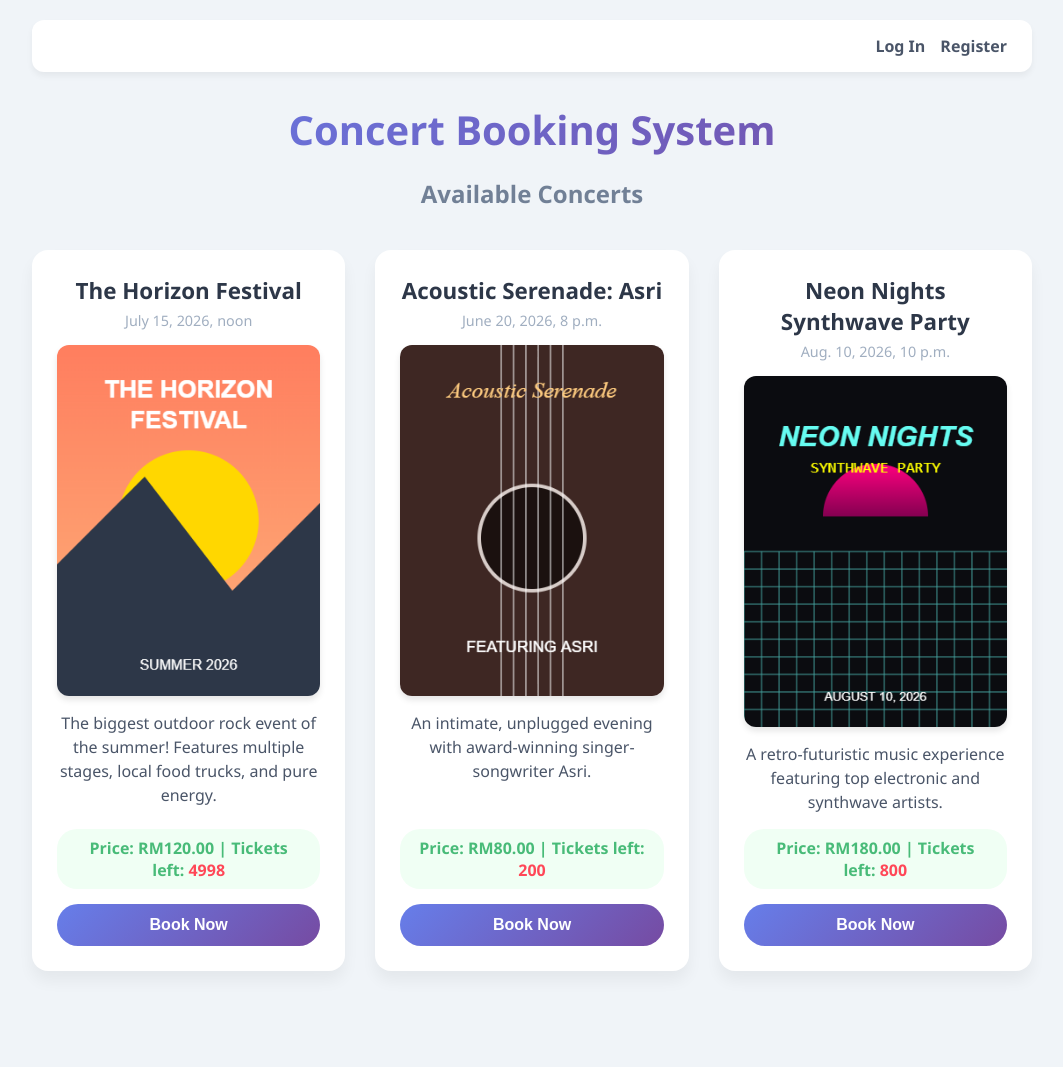
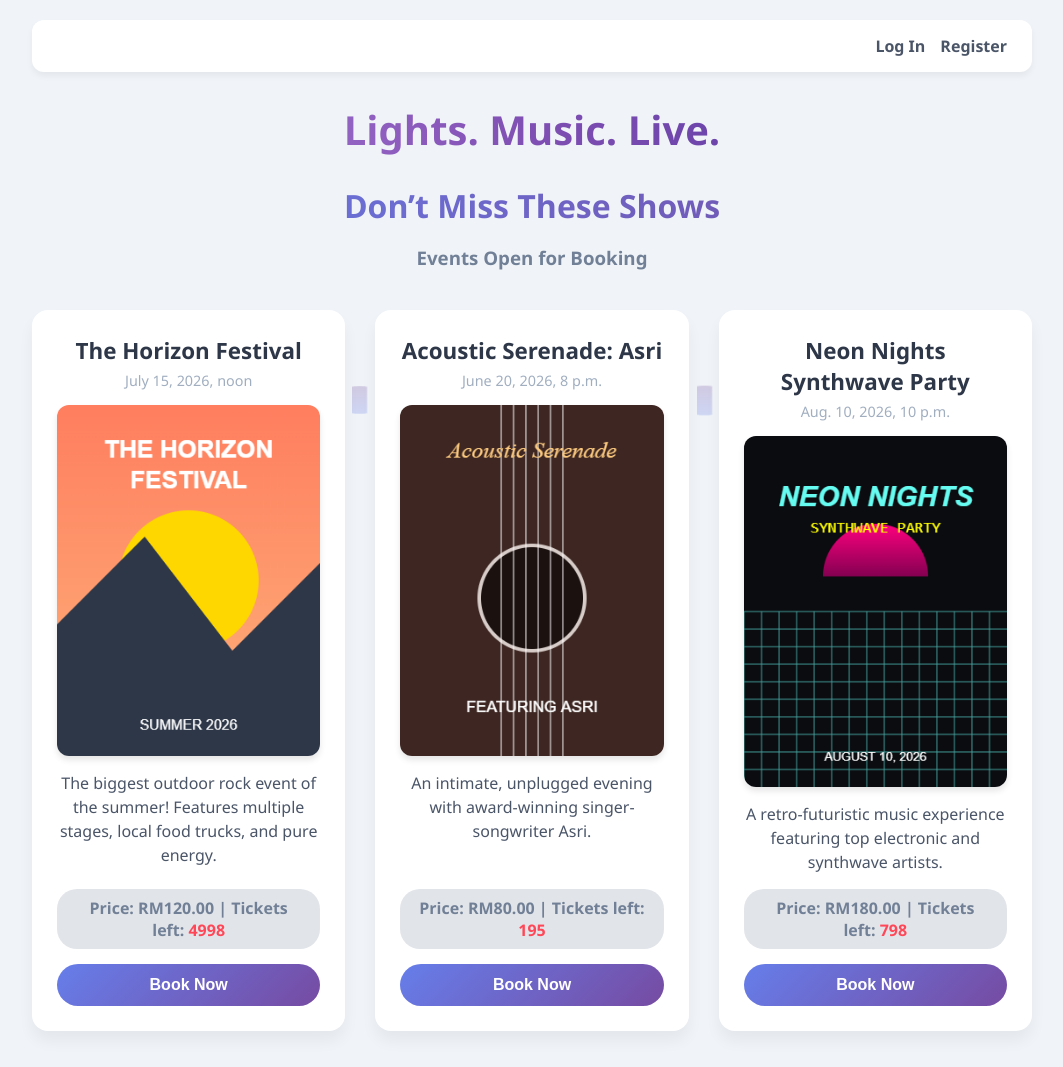
Before and after one commit to arffimrxn/concert_booking, a Django app: page / in a window 1280 px wide. Shown: the whole page, without its empty margins (108-1171 px from the left). Before the commit the page ends 971 px from the top, so only its background shows below. Run offline with Django 5.2, Linux system fonts and the light colour scheme; data comes from the database, SQL or seed files in the repository.

Commit message:
Update Backgroud

```diff
--- a/booking/models.py
+++ b/booking/models.py
@@ -36,7 +36,7 @@
 class Profile(models.Model):
     # This links the profile to the user exactly one-to-one
     user = models.OneToOneField(User, on_delete=models.CASCADE)
-    age = models.IntegerField()
+    date_of_birth = models.DateField()
     phone_number = models.CharField(max_length=15)
 
     def __str__(self):
--- a/booking/templates/booking/book_ticket.html
+++ b/booking/templates/booking/book_ticket.html
@@ -146,7 +146,7 @@
         <div class="concert-date">{{ concert.date }}</div>
 
         <div class="info-box">
-            <span class="price">Price: ${{ concert.price }}</span>
+            <span class="price">Price: RM{{ concert.price }}</span>
             <span class="tickets-red">Left: {{ concert.available_tickets }}</span>
         </div>
 
--- a/booking/templates/booking/concert_list.html
+++ b/booking/templates/booking/concert_list.html
@@ -2,51 +2,6 @@
 <html>
 <head>
     <title>Upcoming Concerts</title>
-</head>
-<body>
-    <div class="nav-bar">
-        {% if user.is_authenticated %}
-            <span>Hello, <strong>{{ user.username }}</strong>!</span>
-            <a href="{% url 'profile' %}">My Profile</a>
-            <form method="POST" action="{% url 'logout' %}" style="margin: 0;">
-                {% csrf_token %}
-                <button type="submit">Log Out</button>
-            </form>
-        {% else %}
-            <a href="{% url 'login' %}">Log In</a>
-            <a href="{% url 'register' %}">Register</a>
-        {% endif %}
-    </div>
-
-    <h1>Concert Booking System</h1>
-    <h2>Available Concerts</h2>
-
-    <ul>
-        {% for concert in concerts %}
-            <li>
-                <strong>{{ concert.title }}</strong>
-                <div class="date">{{ concert.date }}</div>
-
-                {% if concert.poster %}
-                    <img src="{{ concert.poster.url }}" alt="{{ concert.title }} Poster" style="max-width: 100%; border-radius: 12px; box-shadow: 0 4px 6px rgba(0,0,0,0.1);">
-                {% endif %}
-
-                <em>{{ concert.description }}</em>
-                <div class="stats">
-                    Price: RM{{ concert.price }} | Tickets left:
-                    <span class="tickets-red"> {{ concert.available_tickets }}</span>
-                </div>
-
-                <a href="{% url 'book_ticket' concert.id %}" style="width: 100%; text-decoration: none;">
-                    <button class="book-btn">Book Now</button>
-                </a>
-            </li>
-        {% empty %}
-            <li>No concerts available at the moment.</li>
-        {% endfor %}
-    </ul>
-</body>
-</html>
     <style>
         /* Global Styles */
         body {
@@ -56,6 +11,7 @@
             max-width: 1000px;
             margin: 0 auto;
             padding: 20px;
+            position: relative;
         }
 
         /* Navigation Bar */
@@ -89,12 +45,22 @@
         h1 {
             text-align: center;
             font-size: 2.5em;
-        background: linear-gradient(135deg, #667eea 0%, #764ba2 100%);
+            background: linear-gradient(90deg, #B589D6 0%, #9969C7 25%, #804FB3 50%, #6641A8 75%, #4B2E9B 100%);
             -webkit-background-clip: text;
             -webkit-text-fill-color: transparent;
             margin-bottom: 5px;
         }
+
         h2 {
+            text-align: center;
+            font-size: 2.0em;
+            background: linear-gradient(90deg, #667eea 0%, #764ba2 100%);
+            -webkit-background-clip: text;
+            -webkit-text-fill-color: transparent;
+            margin-bottom: 5px;
+        }
+
+        h3 {
             text-align: center;
             color: #718096;
             margin-bottom: 40px;
@@ -147,21 +113,21 @@
         }
         .stats {
             font-weight: bold;
-        color: #48bb78; /* Success green */
+            color: #718096;
             margin-bottom: 15px;
             padding: 8px 15px;
-        background: #f0fff4;
+            background: #e1e4e9;
             border-radius: 20px;
         }
 
         .tickets-red {
-        color: #ff4757; /* The exact same bright red/pink from your original button! */
+            color: #ff4757;
             font-weight: bold;
         }
 
-  /* The Fun Button (Now in Purple!) */
+        /* The Fun Button */
         .book-btn {
-        background: linear-gradient(135deg, #667eea 0%, #764ba2 100%); /* Same purple as login! */
+            background: linear-gradient(135deg, #667eea 0%, #764ba2 100%);
             color: white;
             border: none;
             padding: 12px 30px;
@@ -177,10 +143,146 @@
 
         .book-btn:hover {
             transform: scale(1.05);
-        box-shadow: 0 8px 15px rgba(102, 126, 234, 0.4); /* Updated shadow to match purple */
+            box-shadow: 0 8px 15px rgba(102, 126, 234, 0.4);
         }
 
         .book-btn:active {
             transform: scale(0.95);
         }
+
+        /* =======================================================
+           UPDATED: CENTERED SYMMETRIC SOUNDWAVE BACKDROP CSS
+           ======================================================= */
+        /* =======================================================
+           UPDATED: MASSIVE SOUNDWAVE BACKDROP CSS
+           ======================================================= */
+
+        .soundwave-center-bg {
+            position: fixed;
+            top: 50%;
+            left: 50%;
+            transform: translate(-50%, -50%);
+            width: 100vw;  /* Stretches the container across the entire screen */
+            height: 100vh; /* Gives the bars the whole screen to bounce in */
+            display: flex;
+            align-items: center;
+            justify-content: center;
+            gap: 1.5vw; /* Responsive gap: spreads out wider on bigger screens! */
+
+            z-index: 1;
+            opacity: 0.25; /* Perfect watermark balance */
+            pointer-events: none;
+        }
+
+        .soundwave-center-bg span {
+            display: block;
+            width: 1.2vw; /* Responsive thickness: fatter on big screens */
+            max-width: 25px; /* Keeps them from getting too chunky on ultra-wide monitors */
+            background: linear-gradient(to top, #667eea, #764ba2);
+            border-radius: 20px;
+
+            /* CRITICAL FIX: Multiplies your base heights by 3 to make them HUGE */
+            height: calc(var(--h) * 1.5);
+
+            transform-origin: center;
+            animation: pulseCenter 1.5s infinite ease-in-out alternate;
+            animation-delay: var(--d);
+        }
+
+        /* Keep your keyframes exactly as they are! */
+        @keyframes pulseCenter {
+            0% {
+                transform: scaleY(0.1);
+            }
+            100% {
+                transform: scaleY(1.0);
+            }
+        }
+
+          /* FIX 2: Pull all readable content to the very front */
+        .nav-bar, h1, h2, h3, ul {
+            position: relative;
+            z-index: 10;
+        }
     </style>
+</head>
+<body>
+
+    <div class="soundwave-center-bg">
+        <span style="--h: 12px; --d: 0.1s;"></span>
+        <span style="--h: 24px; --d: 0.4s;"></span>
+        <span style="--h: 18px; --d: 0.2s;"></span>
+        <span style="--h: 45px; --d: 0.6s;"></span>
+        <span style="--h: 30px; --d: 0.3s;"></span>
+        <span style="--h: 65px; --d: 0.7s;"></span>
+        <span style="--h: 50px; --d: 0.2s;"></span>
+        <span style="--h: 95px; --d: 0.5s;"></span>
+        <span style="--h: 70px; --d: 0.1s;"></span>
+        <span style="--h: 140px; --d: 0.4s;"></span>
+        <span style="--h: 110px; --d: 0.3s;"></span>
+        <span style="--h: 220px; --d: 0.6s;"></span>
+        <span style="--h: 180px; --d: 0.2s;"></span>
+
+        <span style="--h: 310px; --d: 0.7s;"></span>
+        <span style="--h: 160px; --d: 0.1s;"></span>
+        <span style="--h: 270px; --d: 0.5s;"></span>
+
+        <span style="--h: 190px; --d: 0.3s;"></span>
+        <span style="--h: 240px; --d: 0.2s;"></span>
+        <span style="--h: 120px; --d: 0.6s;"></span>
+        <span style="--h: 150px; --d: 0.4s;"></span>
+        <span style="--h: 80px; --d: 0.1s;"></span>
+        <span style="--h: 105px; --d: 0.5s;"></span>
+        <span style="--h: 55px; --d: 0.2s;"></span>
+        <span style="--h: 75px; --d: 0.7s;"></span>
+        <span style="--h: 35px; --d: 0.3s;"></span>
+        <span style="--h: 48px; --d: 0.6s;"></span>
+        <span style="--h: 15px; --d: 0.2s;"></span>
+        <span style="--h: 22px; --d: 0.4s;"></span>
+        <span style="--h: 10px; --d: 0.1s;"></span>
+    </div>
+
+    <div class="nav-bar">
+        {% if user.is_authenticated %}
+            <span>Hello, <strong>{{ user.username }}</strong>!</span>
+            <a href="{% url 'profile' %}">My Profile</a>
+            <form method="POST" action="{% url 'logout' %}" style="margin: 0;">
+                {% csrf_token %}
+                <button type="submit">Log Out</button>
+            </form>
+        {% else %}
+            <a href="{% url 'login' %}">Log In</a>
+            <a href="{% url 'register' %}">Register</a>
+        {% endif %}
+    </div>
+
+    <h1>Lights. Music. Live.</h1>
+    <h2>Don’t Miss These Shows</h2>
+    <h3>Events Open for Booking</h3>
+
+    <ul>
+        {% for concert in concerts %}
+            <li>
+                <strong>{{ concert.title }}</strong>
+                <div class="date">{{ concert.date }}</div>
+
+                {% if concert.poster %}
+                    <img src="{{ concert.poster.url }}" alt="{{ concert.title }} Poster" style="max-width: 100%; border-radius: 12px; box-shadow: 0 4px 6px rgba(0,0,0,0.1);">
+                {% endif %}
+
+                <em>{{ concert.description }}</em>
+                <div class="stats">
+                    Price: RM{{ concert.price }} | Tickets left:
+                    <span class="tickets-red"> {{ concert.available_tickets }}</span>
+                </div>
+
+                <a href="{% url 'book_ticket' concert.id %}" style="width: 100%; text-decoration: none;">
+                    <button class="book-btn">Book Now</button>
+                </a>
+            </li>
+        {% empty %}
+            <li>No concerts available at the moment.</li>
+        {% endfor %}
+    </ul>
+</body>
+</html>
--- a/booking/templates/booking/register.html
+++ b/booking/templates/booking/register.html
@@ -69,7 +69,7 @@
         input[type="text"],
         input[type="password"],
         input[type="email"],
-        input[type="number"],
+        input[type="date"],
         input[type="tel"] {
             width: 100%;
             padding: 14px;
@@ -84,7 +84,7 @@
         input[type="text"]:focus,
         input[type="password"]:focus,
         input[type="email"]:focus,
-        input[type="number"]:focus,
+        input[type="date"]:focus,
         input[type="tel"]:focus {
             outline: none;
             border-color: #667eea;
--- a/booking/views.py
+++ b/booking/views.py
@@ -36,24 +36,42 @@
 # This security decorator ensures ONLY logged-in users can trigger this function
 @login_required
 def book_ticket(request, concert_id):
-    # Securely fetch the exact concert, or show a safe 404 error if it doesn't exist
+    # Find the specific concert
     concert = get_object_or_404(Concert, id=concert_id)
 
     if request.method == 'POST':
-        # Create a new booking linking the logged-in user to this concert
-        Booking.objects.create(
-            user=request.user,
-            concert=concert,
-            tickets_booked=1
-        )
-        # Deduct the ticket from the available inventory
-        concert.available_tickets -= 1
-        concert.save()
+        # 1. Grab the exact number the user typed into the form
+        # We use 'tickets_booked' because that is the name="" attribute in our HTML form
+        # We default to 1 just in case, and wrap it in int() to ensure it's a number
+        tickets_requested = int(request.POST.get('tickets_booked', 1))
 
-        # Send them back to the homepage for now
-        return redirect('concert_list')
+        # 2. Security Check: Make sure they aren't trying to book more than exist!
+        if tickets_requested > 0 and tickets_requested <= concert.available_tickets:
 
+            # 3. Subtract the exact requested amount
+            concert.available_tickets -= tickets_requested
+            concert.save()
+
+            # 4. Save the booking record with the correct ticket amount
+            Booking.objects.create(
+                user=request.user,
+                concert=concert,
+                tickets_booked=tickets_requested
+            )
+
+            # Send them to their dashboard to see the new tickets
+            return redirect('profile')
+
+        else:
+            # If they try to hack the form to buy 5000 tickets, it just reloads the page safely
+            return render(request, 'booking/book_ticket.html', {
+                'concert': concert,
+                'error': 'Not enough tickets available.'
+            })
+
+    # If it's a GET request (just viewing the page), show the form
     return render(request, 'booking/book_ticket.html', {'concert': concert})
+
 @login_required
 def profile(request):
     # Securely fetch ONLY the bookings associated with the currently logged-in user
```
Also changed, not shown: booking/forms.py (+10 -6 lines), booking/migrations/0005_remove_profile_age_profile_date_of_birth.py (added), db.sqlite3. Lines whose indentation alone changed are shown as unchanged.
